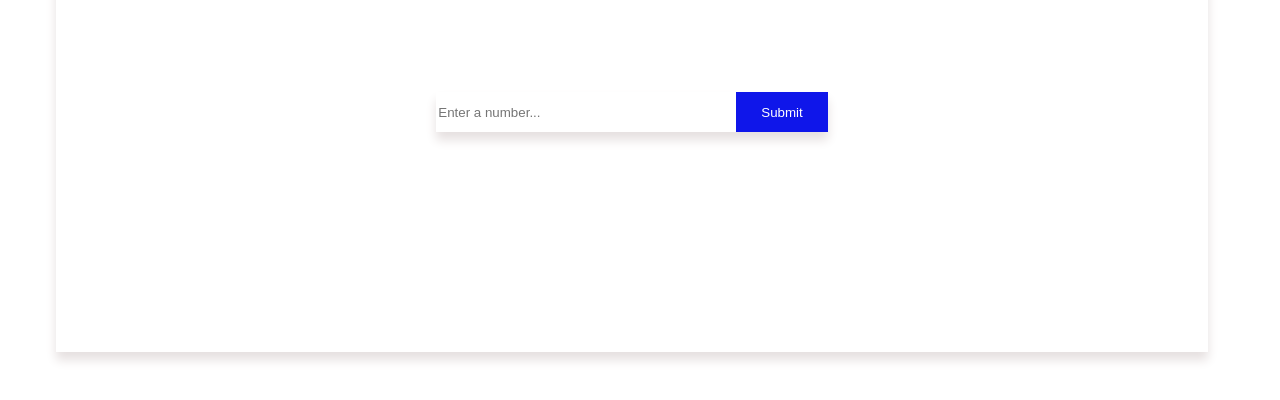
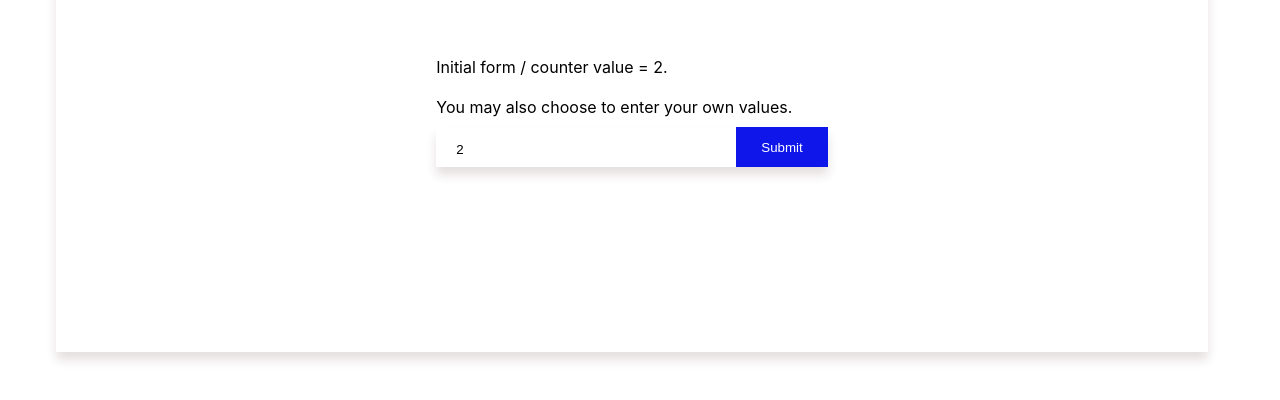
Before and after one commit to Mark9Mbugua/lendtech-ui-challenge, a React (Create React App) app: page / in a window 1280 px wide. Shown: the part 240-640 px from the top of the page. Built offline with nearby package versions, Linux system fonts and the light colour scheme; no server answers.

Commit message:
Fix: Change multiplication function logic

```diff
--- a/src/Components/Counter/counter.jsx
+++ b/src/Components/Counter/counter.jsx
@@ -9,7 +9,7 @@ import styles from "./counter.module.scss";
 
 const Counter = () => {
   const [counter, setCounter] = useState("Blow");
-  const [formCounter, setFormCounter] = useState("");
+  const [formCounter, setFormCounter] = useState(2);
   const [isEven, setIsEven] = useState(false);
   const [data, setData] = useState(false);
 
@@ -85,7 +85,8 @@ const Counter = () => {
 
   //No.1(a) First Button (Multiply) must multiply the value (2^2, 2^3, etc.)
   const handleMultiplication = () => {
-    setCounter(Math.pow(counter, counter));
+    setCounter(counter * counter);
+    // setCounter(Math.pow(counter, counter));
   };
 
   //No.1(b) Second Button (Square) must square the value (sqrt(2^3) for example)
@@ -107,13 +108,6 @@ const Counter = () => {
               handleSubmit={handleSubmit}
               setFormCounter={setFormCounter}
             />
-            {/* <div className={styles.counterDetails}>
-              <h3>Counter Value: {counter}</h3>
-              <br />
-              <h5>Is counter value an even number? </h5>
-              {isEven ? <h4>Yes</h4> : <h4>No</h4>}
-              <br />
-            </div> */}
             <CounterDetails counter={counter} isEven={isEven} />
             <SquareButton
               handleSquareRoot={handleSquareRoot}
--- a/src/Components/CustomForm/custom-form.jsx
+++ b/src/Components/CustomForm/custom-form.jsx
@@ -1,19 +1,26 @@
 import React from "react";
-import { MyCustomForm } from "./custom-form.styles";
+import { MyCustomForm, CustomFormContainer } from "./custom-form.styles";
 
 const CustomForm = ({ formCounter, setFormCounter, handleSubmit }) => {
   return (
+    <CustomFormContainer>
+      <div>
+        <p>Initial form / counter value = 2.</p>
+        <br />
+        <p>You may also choose to enter your own values.</p>
+      </div>
       <MyCustomForm onSubmit={(e) => handleSubmit(e)}>
         <input
           type="text"
           name="formCounter"
           id="formCounter"
-        placeholder="Enter a number..."
+          placeholder="Enter a number...preferably 2"
           value={formCounter}
           onChange={(e) => setFormCounter(e.target.value)}
         />
         <button type="submit">Submit</button>
       </MyCustomForm>
+    </CustomFormContainer>
   );
 };
 
--- a/src/Components/CustomForm/custom-form.styles.jsx
+++ b/src/Components/CustomForm/custom-form.styles.jsx
@@ -1,4 +1,10 @@
 import styled from "styled-components";
+
+export const CustomFormContainer = styled.div`
+  display: flex;
+  flex-direction: column;
+  gap: 10px;
+`;
 
 export const MyCustomForm = styled.form`
   display: flex;
@@ -9,6 +15,7 @@ export const MyCustomForm = styled.form`
     outline: none;
     width: 300px;
     max-width: 300px;
+    padding: 10px 20px 5px;
 
     &:hover {
       cursor: pointer;
```
Lines whose indentation alone changed are shown as unchanged.
